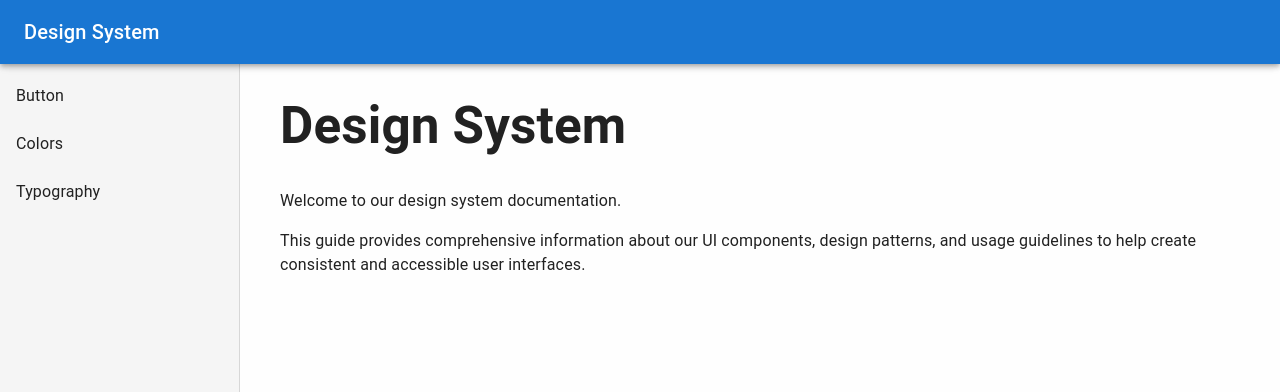
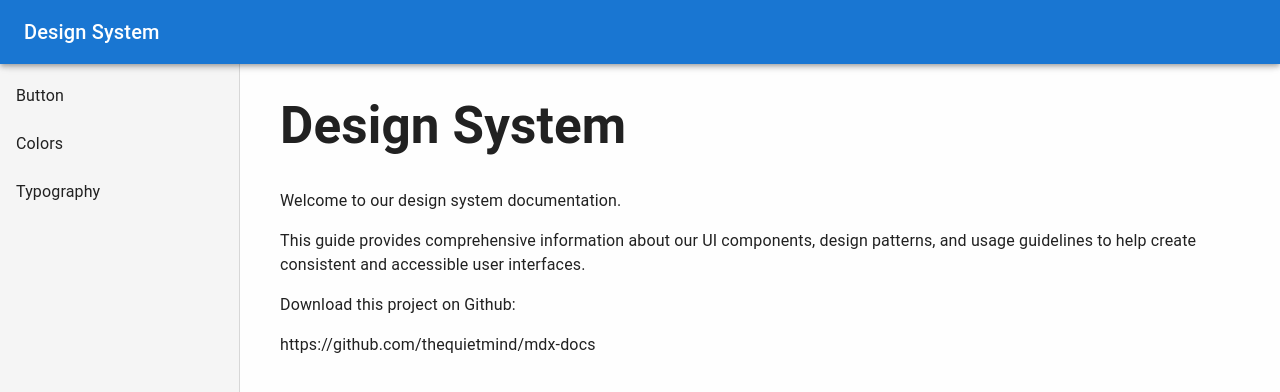
Before and after one commit to thequietmind/mdx-docs, a React (Vite) app: page / in a window 1280 px wide. Shown: the top 392 px of the page. Built offline with nearby package versions, Linux system fonts and the light colour scheme; some icons are missing.

Commit message:
chore(package): adjust homepage contents

```diff
--- a/src/contents/home.mdx
+++ b/src/contents/home.mdx
@@ -3,3 +3,7 @@
 Welcome to our design system documentation.
 
 This guide provides comprehensive information about our UI components, design patterns, and usage guidelines to help create consistent and accessible user interfaces.
+
+Download this project on Github:
+
+https://github.com/thequietmind/mdx-docs
```
